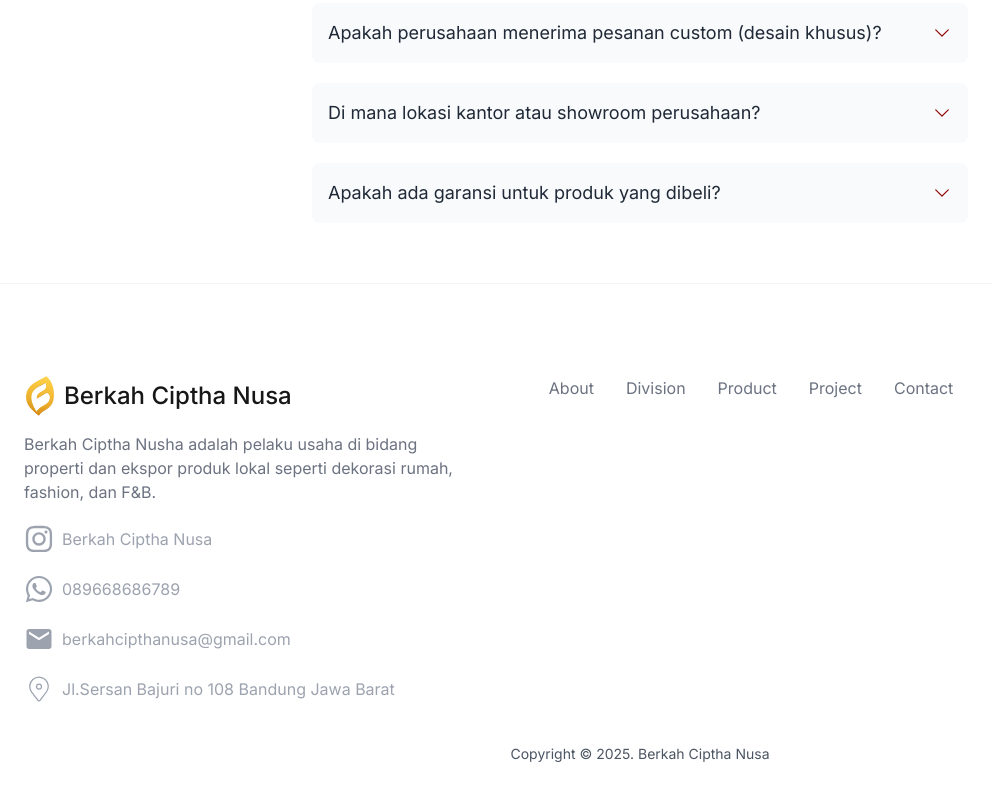
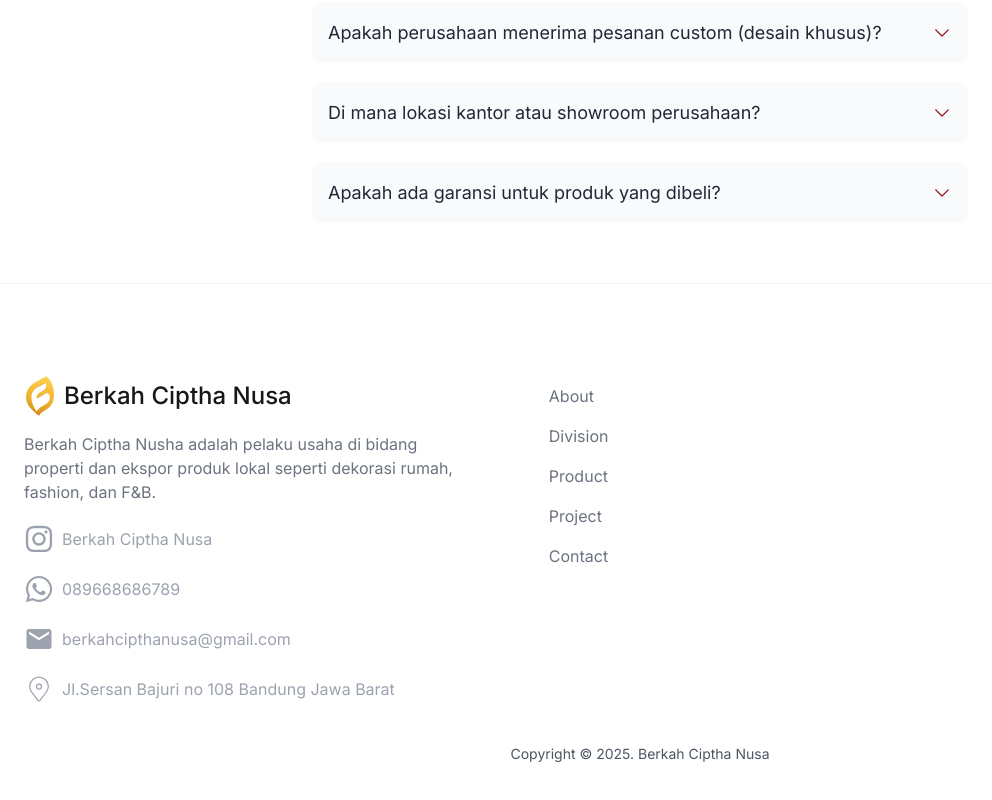
Before and after one commit to rifkyaa/berkah-ciptha-nusa, a Next.js app: page / in a window 1280 px wide. Shown: the part 6125-6925 px from the top of the page, without its empty margins (0-992 px from the left). Built offline with nearby package versions, Linux system fonts and the light colour scheme.

Commit message:
update footer

```diff
--- a/src/components/Footer.tsx
+++ b/src/components/Footer.tsx
@@ -85,7 +85,7 @@ export function Footer() {
           </div>
 
           <div>
-            <div className="flex w-full -mt-2 -ml-3 lg:ml-0">
+            <div className="flex flex-wrap items-center justify-center">
               {navigation.map((item, index) => (
                 <Link
                   key={index}
```
